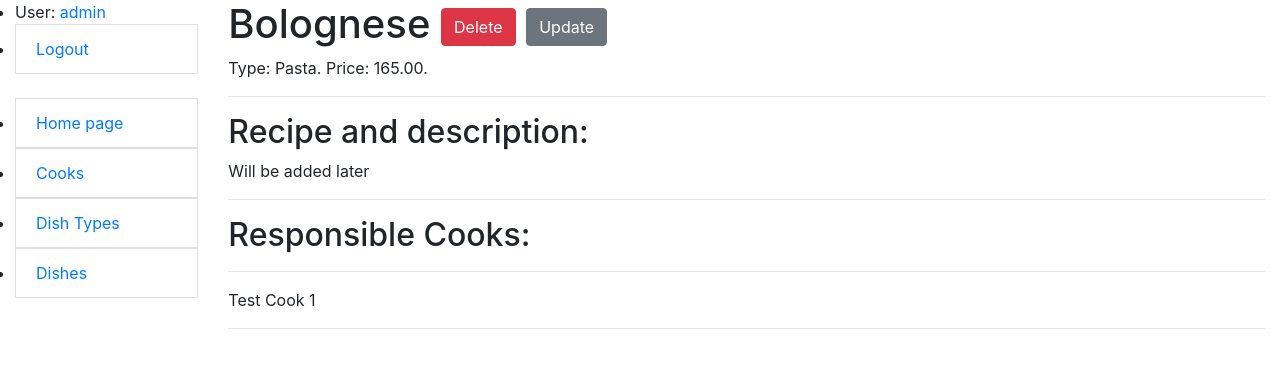
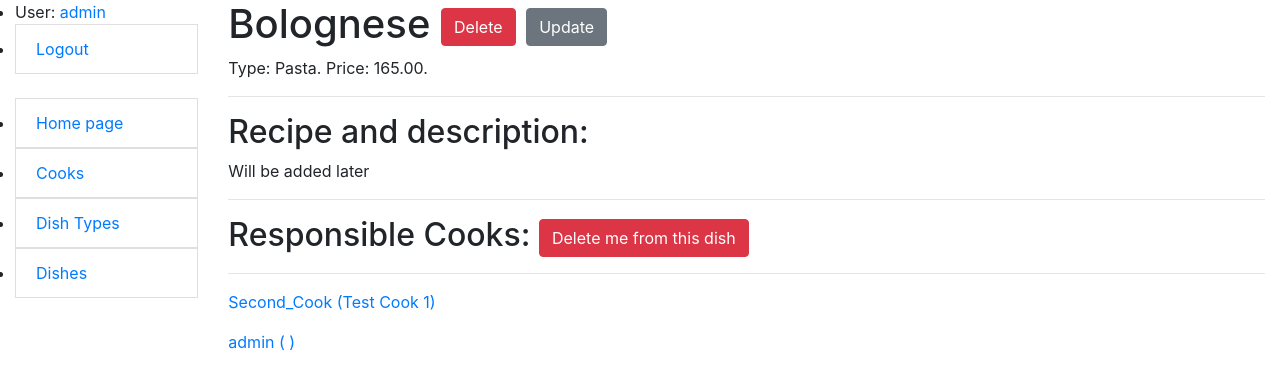
Before and after one commit to bohdan-yatsyna/kitchen-service-site, a Django app: page /dishes/2/ in a window 1280 px wide. Shown: the top 389 px of the page. Run offline with Django 4.2, Linux system fonts and the light colour scheme; a user stored in the database is signed in; data comes from the database, SQL or seed files in the repository; both versions use the stored data as it was after the commit.

Commit message:
Feature: button with assigment cook to dish + it's logic

```diff
--- a/kitchen/urls.py
+++ b/kitchen/urls.py
@@ -2,12 +2,23 @@
 
 from kitchen.views import (
     index,
+    DishListView,
+    DishDetailView,
+    DishCreateView,
+    DishUpdateView,
+    DishDeleteView,
     DishTypeListView,
-    DishListView,
+    DishTypeCreateView,
+    DishTypeUpdateView,
+    DishTypeDeleteView,
     CookListView,
-    DishDetailView, CookDetailView, DishCreateView, DishUpdateView, DishDeleteView, DishTypeCreateView,
-    DishTypeUpdateView, DishTypeDeleteView, CookCreateView, CookUpdateView, CookDeleteView,
+    CookDetailView,
+    CookCreateView,
+    CookUpdateView,
+    CookDeleteView,
+    toggle_cook_assign_to_dish,
 )
+
 
 urlpatterns = [
     path("", index, name="index"),
@@ -36,6 +47,11 @@
         "dishes/<int:pk>/",
         DishDetailView.as_view(),
         name="dish-detail",
+    ),
+    path(
+        "dishes/<int:pk>/toggle-assign/",
+        toggle_cook_assign_to_dish,
+        name="toggle-cook-assign",
     ),
     path(
         "dishes/create/",
--- a/kitchen/views.py
+++ b/kitchen/views.py
@@ -1,6 +1,7 @@
 from django.contrib.auth.decorators import login_required
 from django.contrib.auth.mixins import LoginRequiredMixin
 from django.db.models import QuerySet
+from django.http import HttpResponseRedirect
 from django.shortcuts import render
 from django.urls import reverse_lazy
 from django.views import generic
@@ -189,3 +190,15 @@
 class CookDeleteView(LoginRequiredMixin, generic.DeleteView):
     model = Cook
     success_url = reverse_lazy("kitchen:cook-list")
+
+
+@login_required
+def toggle_cook_assign_to_dish(request, pk):
+    cook = Cook.objects.get(id=request.user.id)
+    if (
+        Dish.objects.get(id=pk) in cook.dishes.all()
+    ):
+        cook.dishes.remove(pk)
+    else:
+        cook.dishes.add(pk)
+    return HttpResponseRedirect(reverse_lazy("kitchen:dish-detail", args=[pk]))
--- a/templates/kitchen/dish_detail.html
+++ b/templates/kitchen/dish_detail.html
@@ -25,11 +25,25 @@
   </p>
   <hr>
 
-  <h2>Responsible Cooks:</h2>
+  <h2>
+    Responsible Cooks:
+
+    {% if dish in user.dishes.all %}
+      <a href="{% url 'kitchen:toggle-cook-assign' pk=dish.id %}" class="btn btn-danger link-to-page">
+        Delete me from this dish
+      </a>
+    {% else %}
+      <a href="{% url 'kitchen:toggle-cook-assign' pk=dish.id %}" class="btn btn-success link-to-page">
+        Assign me to this dish
+      </a>
+    {% endif %}
+  </h2>
+  <hr>
 
   {% for cook in dish.cooks.all %}
-    <hr>
-    <p>{{ cook.first_name }} {{ cook.last_name }}</p>
+    <a href="{% url 'kitchen:cook-detail' pk=cook.id %}">
+      <p>{{ cook }}</p>
+    </a>
 
   {% empty %}
     <p>This dish has no assigned Cooks.</p>
```
Also changed, not shown: db.sqlite3.
